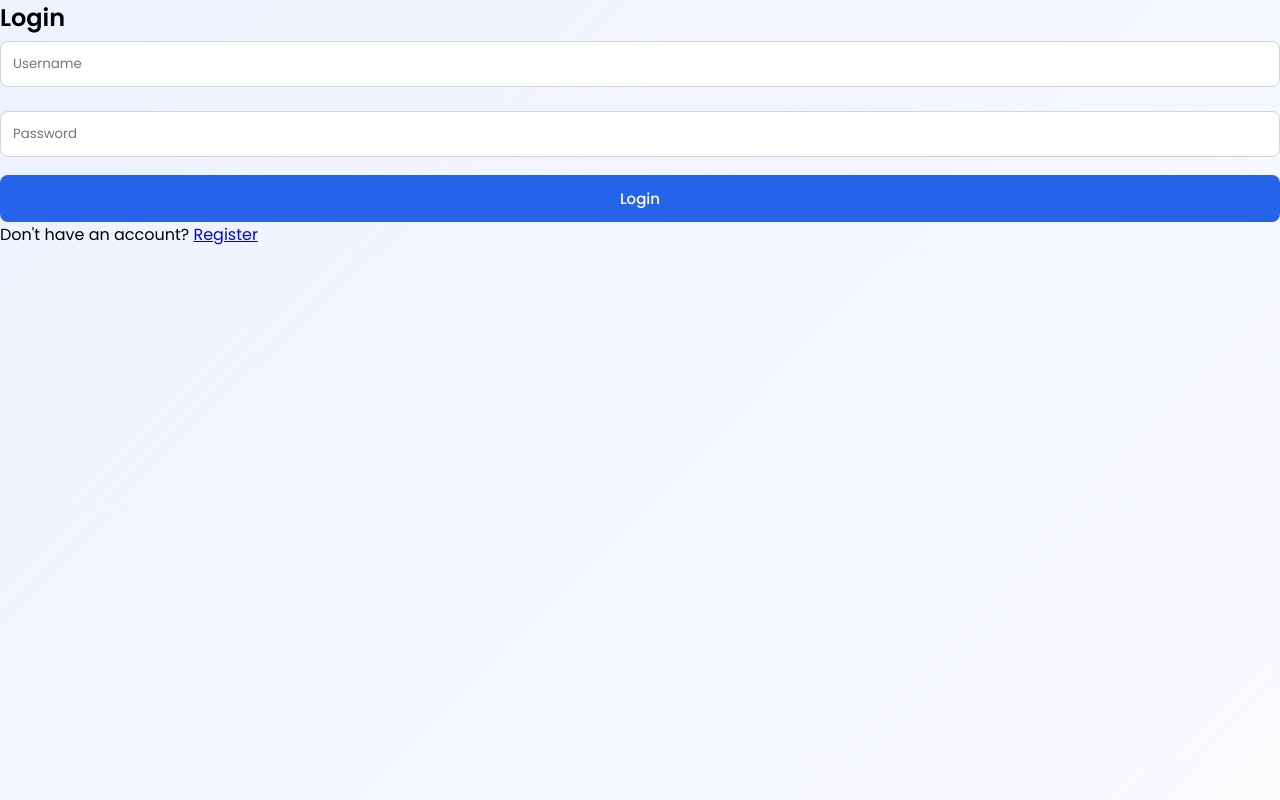
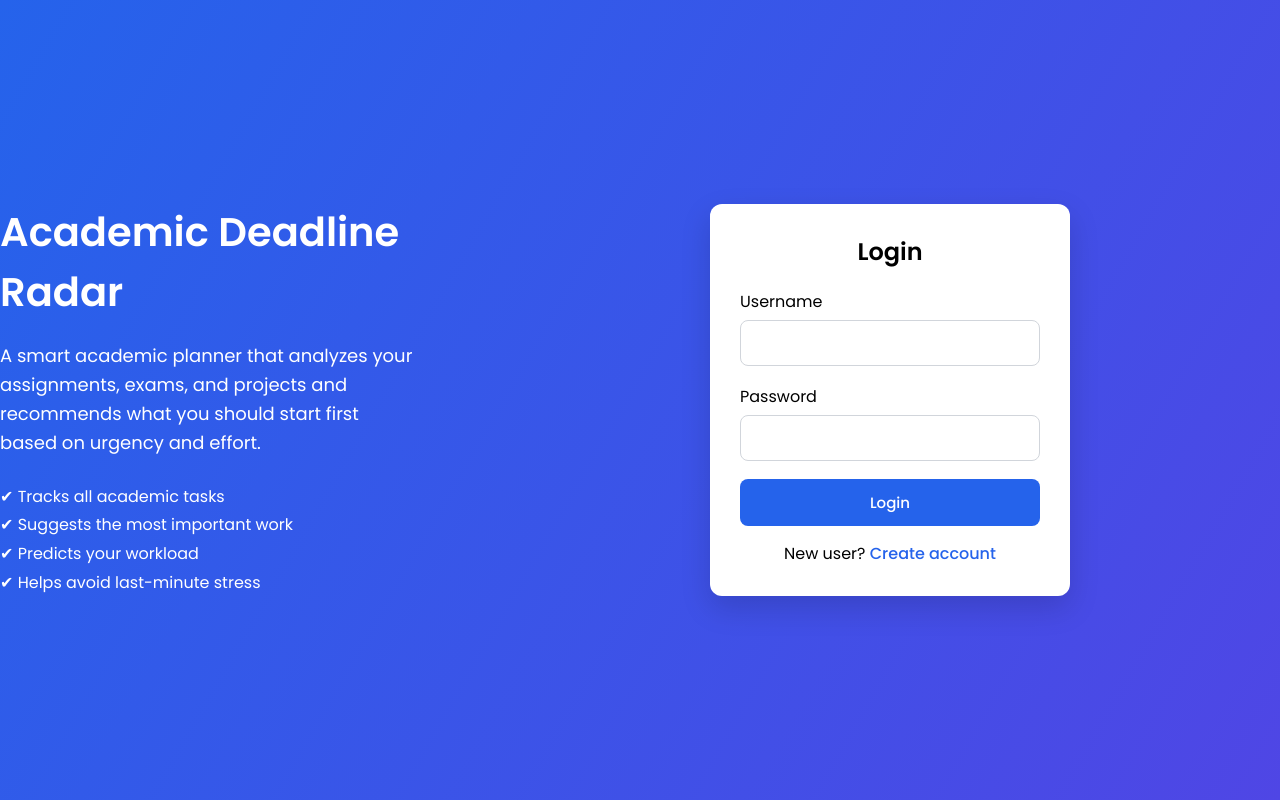
Before and after one commit to jsivaramateja1-del/academic-deadline-radar, a Flask app: page /login in a window 1280 px wide. Run offline with Flask 3, Linux system fonts and the light colour scheme.

Commit message:
updated login page

```diff
--- a/templates/login.html
+++ b/templates/login.html
@@ -1,25 +1,68 @@
 <!DOCTYPE html>
 <html>
 <head>
-    <title>Login</title>
+    <title>Academic Deadline Radar | Smart Study Planner</title>
     <link rel="stylesheet" href="{{ url_for('static', filename='style.css') }}">
 </head>
-<body>
 
-<div class="center-card">
-<h2>Login</h2>
+<body style="background:linear-gradient(120deg,#2563eb,#4f46e5); color:white;">
 
-{% if error %}
-<p class="error">{{error}}</p>
-{% endif %}
+<div style="display:flex; height:100vh; align-items:center; justify-content:center; gap:80px;">
 
-<form method="POST">
-    <input type="text" name="username" placeholder="Username" required>
-    <input type="password" name="password" placeholder="Password" required>
-    <button type="submit">Login</button>
-</form>
+    <!-- LEFT SIDE (Title + Explanation) -->
+    <div style="max-width:420px;">
+        <h1 style="font-size:40px; font-weight:600;">
+            Academic Deadline Radar
+        </h1>
 
-<p>Don't have an account? <a href="/register">Register</a></p>
+        <p style="margin-top:20px; font-size:18px; line-height:1.6;">
+            A smart academic planner that analyzes your assignments, exams, and projects
+            and recommends what you should start first based on urgency and effort.
+        </p>
+
+        <ul style="margin-top:25px; line-height:1.8;">
+            <li>✔ Tracks all academic tasks</li>
+            <li>✔ Suggests the most important work</li>
+            <li>✔ Predicts your workload</li>
+            <li>✔ Helps avoid last-minute stress</li>
+        </ul>
+    </div>
+
+    <!-- RIGHT SIDE (Login Box) -->
+    <div class="auth-box" style="color:black;">
+
+        <h2 style="text-align:center;">Login</h2>
+
+        {% if error %}
+        <div style="
+            background:#fee2e2;
+            color:#b91c1c;
+            padding:10px;
+            border-radius:6px;
+            margin-bottom:15px;
+            text-align:center;">
+            {{ error }}
+        </div>
+        {% endif %}
+
+        <form method="POST">
+
+            <label>Username</label>
+            <input type="text" name="username" required>
+
+            <label>Password</label>
+            <input type="password" name="password" required>
+
+            <button type="submit">Login</button>
+
+        </form>
+
+        <div class="auth-link">
+            New user? <a href="/register">Create account</a>
+        </div>
+
+    </div>
+
 </div>
 
 </body>
```
